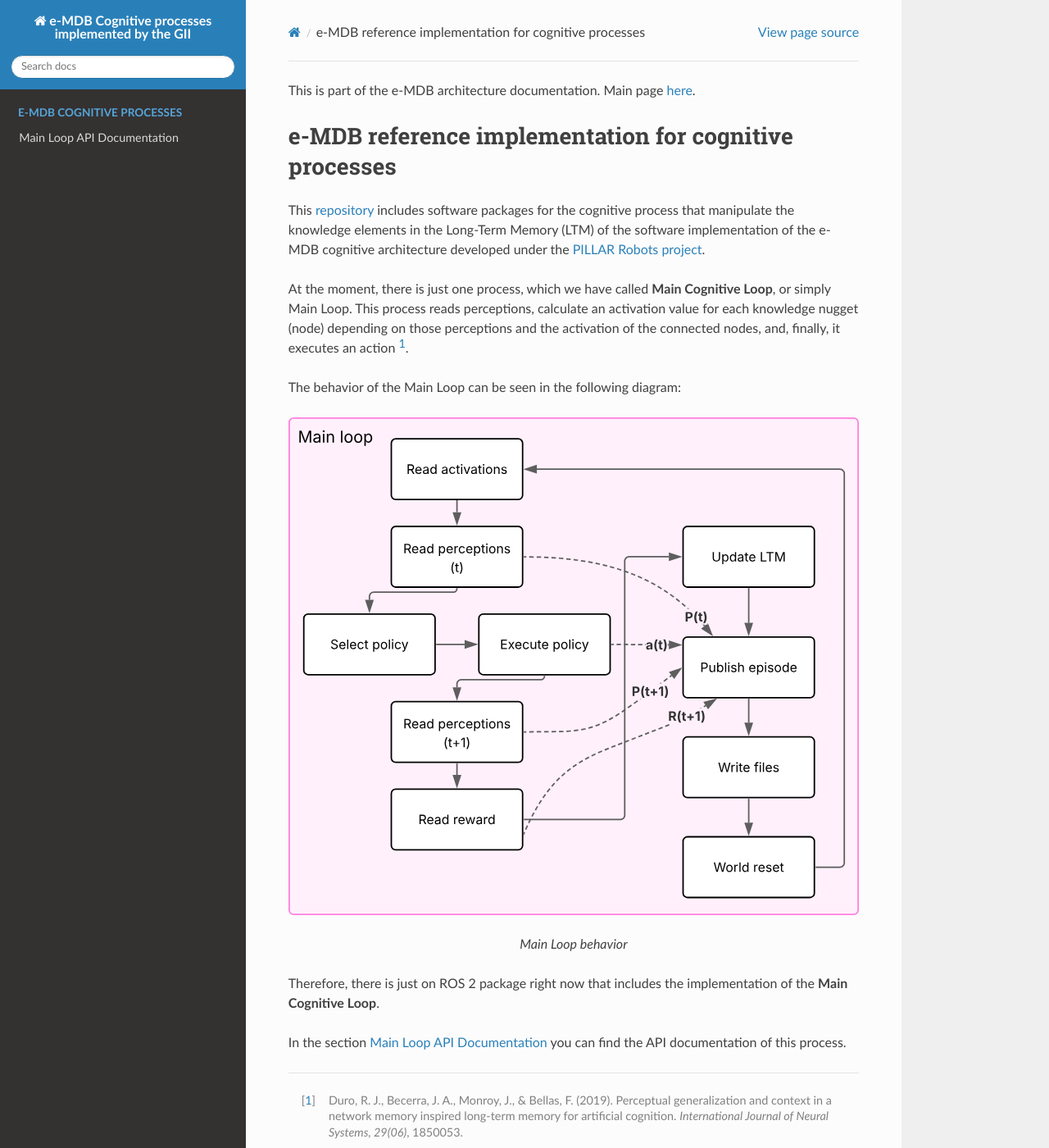
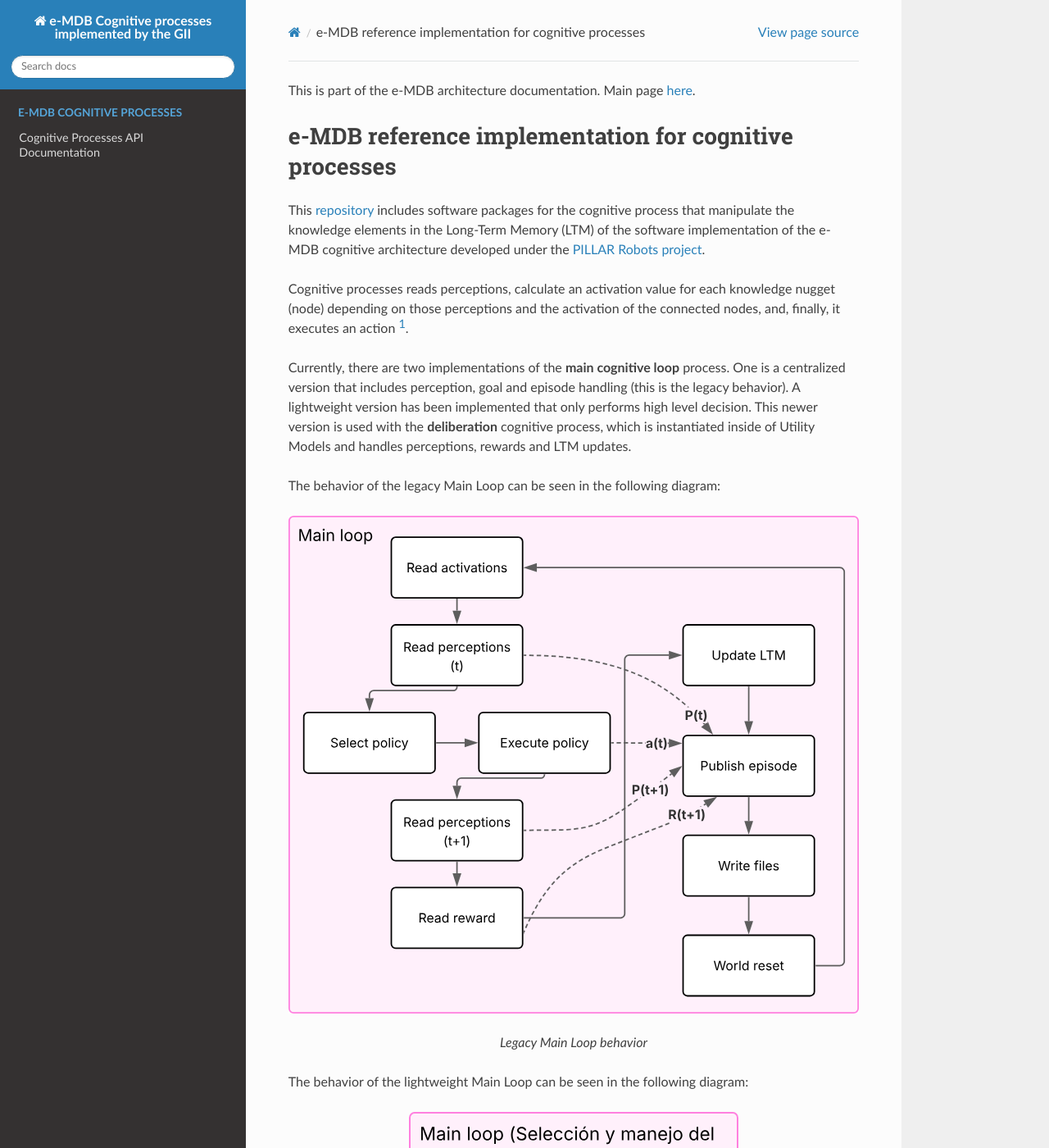
Before and after one commit to GII/emdb_cognitive_processes_gii, a Sphinx documentation site: the page built from docs/source/index.md, in a window 1280 px wide and 1400 px high. Shown: the whole window at 82% size. Built offline with Sphinx 7.4.7 and the Read the Docs theme 3.1.0, drawn with Linux system fonts in a browser that asks for light colours; some of the changed text lies outside the part shown.

Commit message:
Docs updated.

```diff
--- a/docs/source/conf.py
+++ b/docs/source/conf.py
@@ -34,6 +34,7 @@ autodoc_mock_imports = [
     "rclpy",
     "std_msgs",
     "core",
+    "cognitive_nodes",
     "cognitive_processes_interfaces",
     "core_interfaces",
     "cognitive_node_interfaces",
@@ -43,6 +44,7 @@ autodoc_mock_imports = [
     "rclpy.executors",
     "rclpy.callback_groups",
     "rclpy.time",
+    "scipy",
 ]
 
 # -- Options for HTML output -------------------------------------------------
--- a/docs/source/index.md
+++ b/docs/source/index.md
@@ -4,22 +4,41 @@ This is part of the e-MDB architecture documentation. Main page [here](https://d
 
 This [repository](https://github.com/pillar-robots/emdb_cognitive_processes_gii) includes software packages for the cognitive process that manipulate the knowledge elements in the Long-Term Memory (LTM) of the software implementation of the e-MDB cognitive architecture developed under the [PILLAR Robots project](https://pillar-robots.eu/).
 
-At the moment, there is just one process, which we have called **Main Cognitive Loop**, or simply Main Loop. This process reads perceptions, calculate an activation value for each knowledge nugget (node) depending on those perceptions and the activation of the connected nodes, and, finally, it executes an action [^1].
+Cognitive processes reads perceptions, calculate an activation value for each knowledge nugget (node) depending on those perceptions and the activation of the connected nodes, and, finally, it executes an action [^1].
 
-The behavior of the Main Loop can be seen in the following diagram:
+Currently, there are two implementations of the **main cognitive loop** process. One is a centralized version that includes perception, goal and episode handling (this is the legacy behavior). A lightweight version has been implemented that only performs high level decision. This newer version is used with the **deliberation** cognitive process, which is instantiated inside of Utility Models and handles perceptions, rewards and LTM updates.
+
+The behavior of the legacy Main Loop can be seen in the following diagram:
 
 <div style="width:100%; margin:auto; text-align:center;">
 
 ![Main Loop behavior](images/main_loop_behavior.svg)
 
-*Main Loop behavior*
+*Legacy Main Loop behavior*
 </div>
+
+The behavior of the lightweight Main Loop can be seen in the following diagram:
+
+<div style="width:100%; margin:auto; text-align:center;">
+
+![Main Loop behavior](images/main_loop_light_behavior.svg)
+
+*Lightweight Main Loop behavior*
+</div>
+
+The behavior of the deliberation process can be seen in the following diagram:
+
+<div style="width:100%; margin:auto; text-align:center;">
+
+![Main Loop behavior](images/deliberation_behavior.svg)
+
+*Deliberation process behavior*
+</div>
+
 
 <!-- More cognitive processes will come, as those related to learning processes, necessary to generate and adapt world models, utility models, and policies. -->
 
-Therefore, there is just on ROS 2 package right now that includes the implementation of the **Main Cognitive Loop**.
-
-In the section [Main Loop API Documentation](cognitive_processes/main_loop.rst) you can find the API documentation of this process.
+In the section [Main Loop API Documentation](cognitive_processes/main_loop.rst) you can find the API documentation of the different processes.
 
 [^1]: Duro, R. J., Becerra, J. A., Monroy, J., & Bellas, F. (2019). Perceptual generalization and context in a network memory inspired long-term memory for artificial cognition. _International Journal of Neural Systems, 29(06)_, 1850053.
 
```
Also changed, not shown: docs/source/cognitive_processes/main_loop.rst (+22 -19 lines), docs/source/images/deliberation_behavior.svg (added), docs/source/images/main_loop_light_behavior.svg (added).
